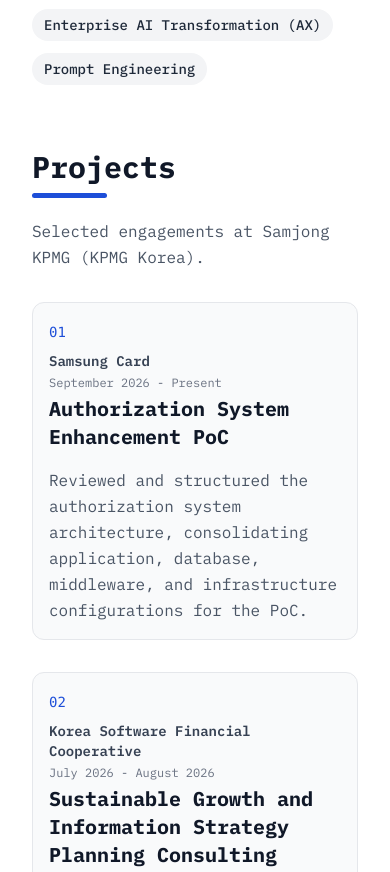
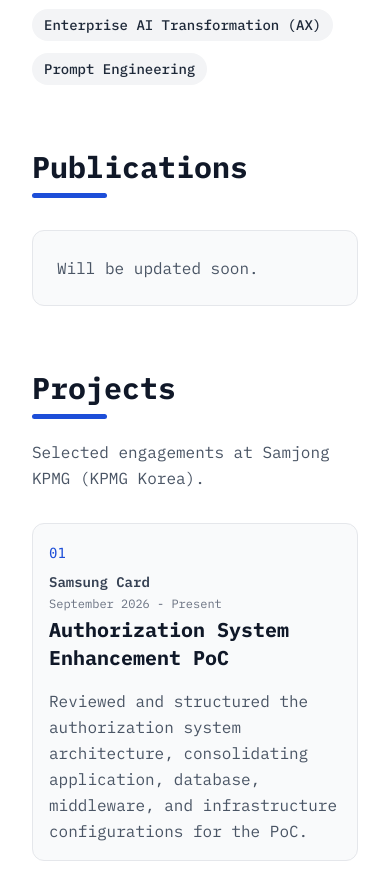
Before and after one commit to twenty4-lee/twenty4-lee.github.io, an Astro site: page / in a window 390 px wide. Shown: the part 1063-1935 px from the top of the page. Built offline with nearby package versions, Linux system fonts and the light colour scheme; Astro itself is replaced by a stand-in of ours.

Commit message:
Add publications section

```diff
--- a/src/components/Footer.astro
+++ b/src/components/Footer.astro
@@ -109,6 +109,11 @@
             class="text-sm text-gray-600 hover:text-gray-800 transition-colors"
             >About</a
           >
+          <a
+            href="#publications"
+            class="text-sm text-gray-600 hover:text-gray-800 transition-colors"
+            >Publications</a
+          >
           {
             hasProjects && (
               <a
--- a/src/components/Header.astro
+++ b/src/components/Header.astro
@@ -18,6 +18,14 @@
           class="text-gray-700 hover:text-black transition-colors font-medium"
         >
           About
+        </a>
+      </li>
+      <li>
+        <a
+          href="#publications"
+          class="text-gray-700 hover:text-black transition-colors font-medium"
+        >
+          Publications
         </a>
       </li>
       {
--- /dev/null
+++ b/src/components/Publications.astro
@@ -0,0 +1,27 @@
+---
+import { siteConfig } from "../config";
+---
+
+<section id="publications" class="p-8 sm:p-12 md:p-16 lg:p-24">
+  <div>
+    <div class="grid grid-cols-1 lg:grid-cols-12 gap-8 lg:gap-16 items-start">
+      <div class="lg:col-span-4">
+        <h2 class="text-3xl sm:text-4xl md:text-5xl xl:text-7xl font-bold text-gray-900">
+          Publications
+        </h2>
+        <div
+          class="w-[75px] h-[5px] mt-2 rounded-full"
+          style={`background-color: ${siteConfig.accentColor}`}
+        />
+      </div>
+
+      <div class="lg:col-span-8">
+        <div class="rounded-xl sm:rounded-2xl border border-gray-200 bg-gray-50 p-6 sm:p-8">
+          <p class="text-base sm:text-lg text-gray-600 leading-relaxed">
+            Will be updated soon.
+          </p>
+        </div>
+      </div>
+    </div>
+  </div>
+</section>
--- a/src/pages/index.astro
+++ b/src/pages/index.astro
@@ -2,6 +2,7 @@
 import Header from "../components/Header.astro";
 import Hero from "../components/Hero.astro";
 import About from "../components/About.astro";
+import Publications from "../components/Publications.astro";
 import Projects from "../components/Projects.astro";
 import Experience from "../components/Experience.astro";
 import Education from "../components/Education.astro";
@@ -34,6 +35,7 @@
     <section>
       <Hero />
       <About />
+      <Publications />
       <Projects />
       <Experience />
       <Education />
```
